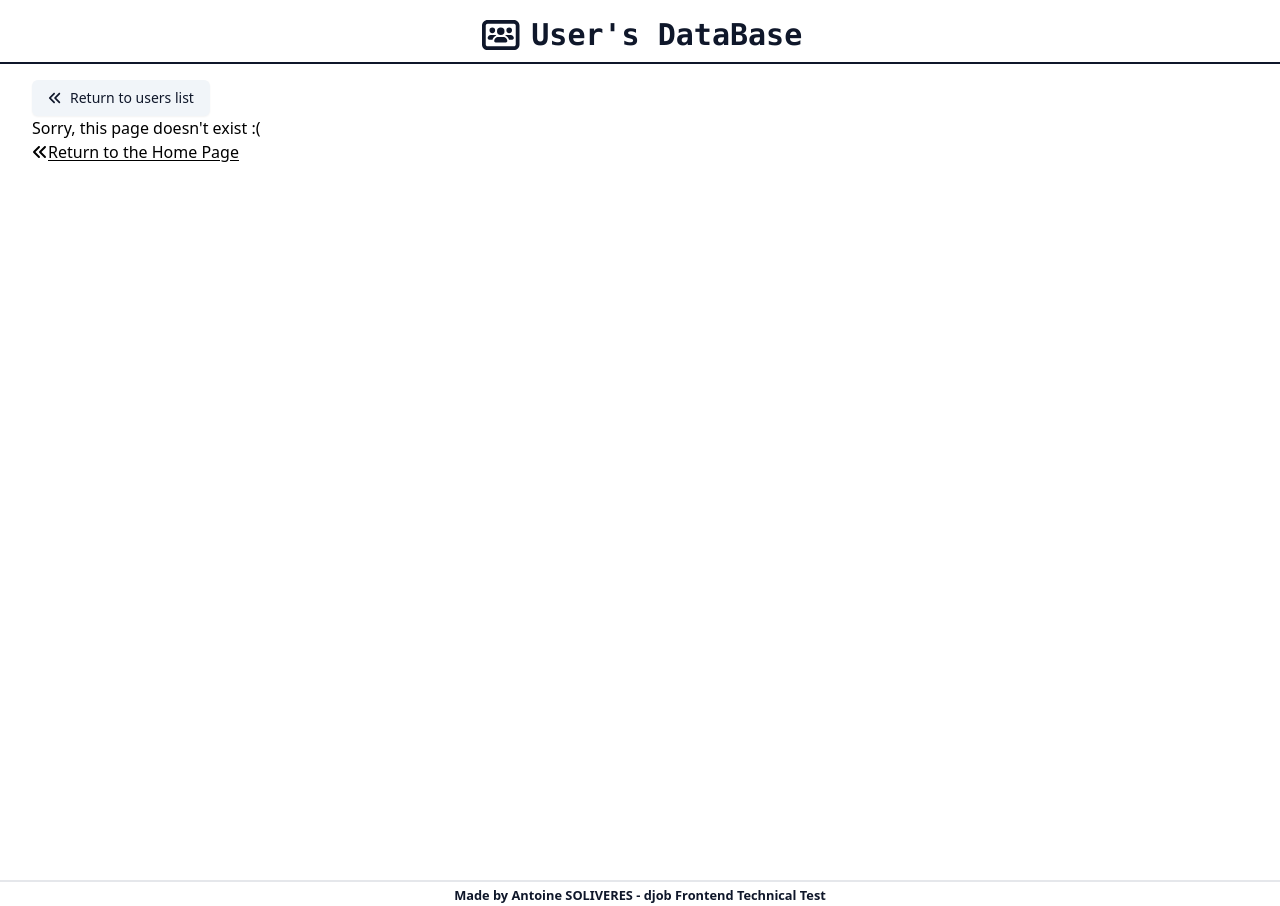
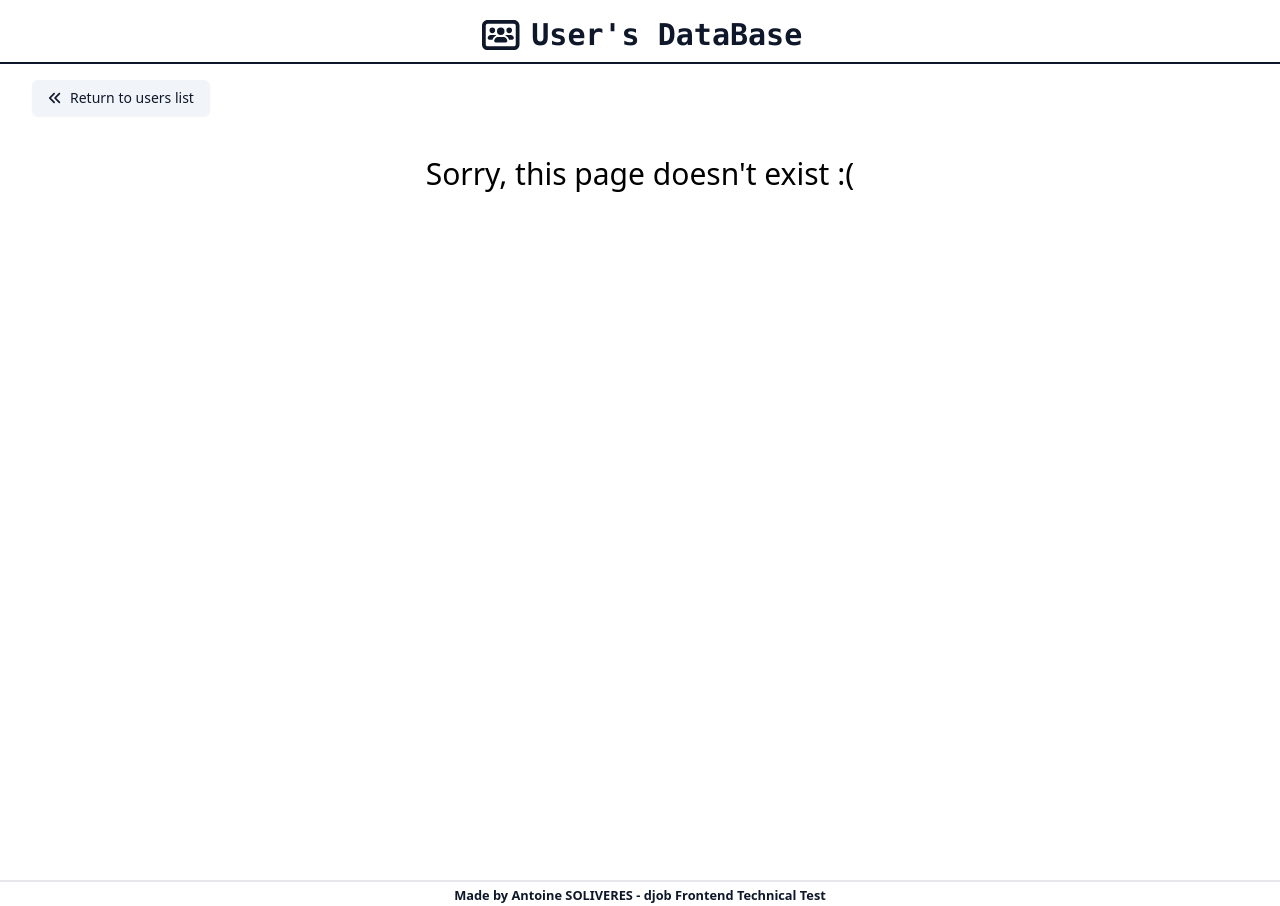
Before and after one commit to Ant0yne/frontend-technical-test, a React (Vite) app: page /profile in a window 1280 px wide. Built offline with nearby package versions, Linux system fonts and the light colour scheme.

Commit message:
NotFound first layout

```diff
--- a/src/components/Main/index.tsx
+++ b/src/components/Main/index.tsx
@@ -3,7 +3,7 @@ import { PropsWithChildren } from "react";
 const Main = ({ children }: PropsWithChildren) => {
 	return (
 		<main className="min-h-screen">
-			<div className="container mx-auto">{children}</div>
+			<div className="container mx-auto ">{children}</div>
 		</main>
 	);
 };
--- a/src/pages/NotFound.tsx
+++ b/src/pages/NotFound.tsx
@@ -1,6 +1,3 @@
-import { Link } from "react-router-dom";
-import { FontAwesomeIcon } from "@fortawesome/react-fontawesome";
-
 // COMPONENTS
 import Footer from "@/components/Footer";
 import Header from "@/components/Header";
@@ -13,13 +10,9 @@ const NotFound = () => {
 			<Header />
 			<Main>
 				<ReturnButton url="/" to="users list" />
-				<h2>Sorry, this page doesn't exist :(</h2>
-				<Link
-					to="/"
-					className="underline underline-offset-2  flex items-center">
-					<FontAwesomeIcon icon="angles-left" />
-					<p>Return to the Home Page</p>
-				</Link>
+				<h2 className="text-3xl text-center mt-10">
+					Sorry, this page doesn't exist :(
+				</h2>
 			</Main>
 			<Footer />
 		</>
--- a/src/pages/Photos.tsx
+++ b/src/pages/Photos.tsx
@@ -1,7 +1,6 @@
 import axios from "axios";
 import { useEffect, useState } from "react";
-import { Link, useParams } from "react-router-dom";
-import { FontAwesomeIcon } from "@fortawesome/react-fontawesome";
+import { useParams } from "react-router-dom";
 
 import type { Album, TPhotos } from "@/lib/type";
 
--- a/src/pages/Profile.tsx
+++ b/src/pages/Profile.tsx
@@ -1,7 +1,6 @@
 import axios from "axios";
 import { Link, useParams } from "react-router-dom";
 import { useEffect, useState } from "react";
-import { FontAwesomeIcon } from "@fortawesome/react-fontawesome";
 
 import type { Album, User } from "@/lib/type";
 
```
